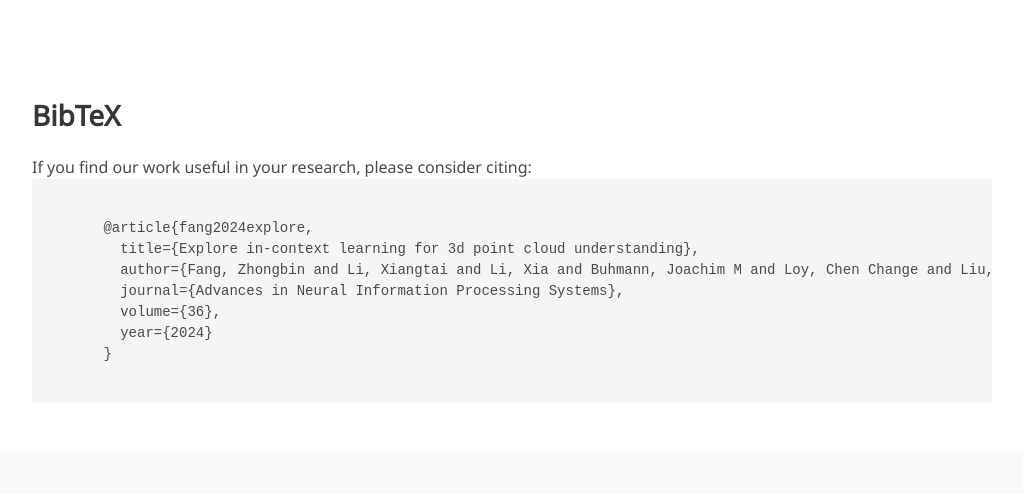
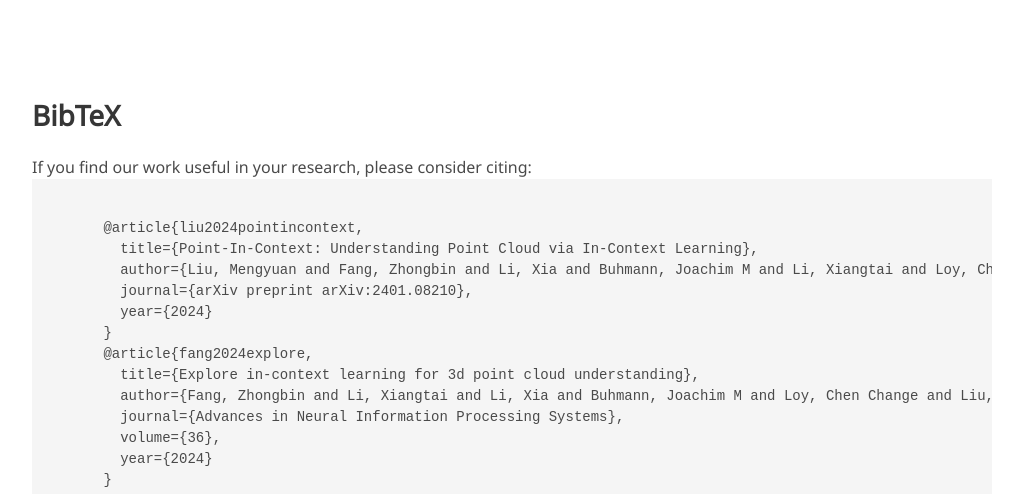
Before and after one commit to fanglaosi/Point-In-Context_Pages, a plain HTML site: page index.html in a window 1280 px wide. Shown: the part 6356-6850 px from the top of the page, without its empty margins (128-1151 px from the left). Drawn offline with nearby package versions, Linux system fonts and the light colour scheme; some icons are missing; a web font is replaced by a local one.

Commit message:
Update index.html

```diff
--- a/index.html
+++ b/index.html
@@ -58,7 +58,7 @@
           <div class="column has-text-centered">
             <div class="publication-links">
               <span class="link-block">
-                <a href="https://arxiv.org/pdf/2306.08659.pdf"
+                <a href="https://arxiv.org/pdf/2404.12352.pdf"
                    class="external-link button is-normal is-rounded is-dark">
                   <span class="icon">
                       <i class="ai ai-arxiv"></i>
@@ -318,6 +318,12 @@
     <h2 class="title">BibTeX</h2>
     If you find our work useful in your research, please consider citing:
     <pre><code>
+      @article{liu2024pointincontext,
+        title={Point-In-Context: Understanding Point Cloud via In-Context Learning},
+        author={Liu, Mengyuan and Fang, Zhongbin and Li, Xia and Buhmann, Joachim M and Li, Xiangtai and Loy, Chen Change},
+        journal={arXiv preprint arXiv:2401.08210},
+        year={2024}
+      }
       @article{fang2024explore,
         title={Explore in-context learning for 3d point cloud understanding},
         author={Fang, Zhongbin and Li, Xiangtai and Li, Xia and Buhmann, Joachim M and Loy, Chen Change and Liu, Mengyuan},
```
